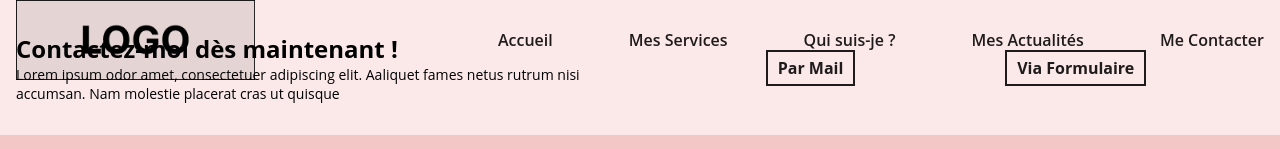
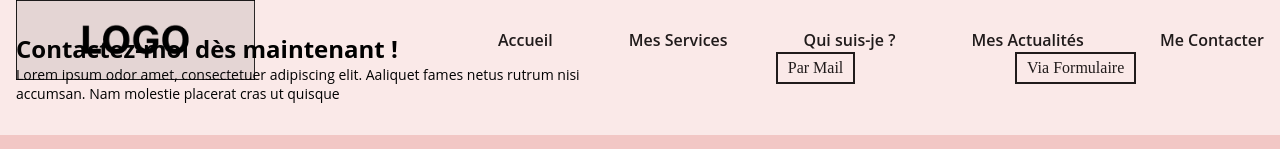
Before and after one commit to Banh-DucLee/tidrone, a Nuxt app: page /about in a window 1280 px wide. Shown: the top 149 px of the page. Built offline with nearby package versions, Linux system fonts and the light colour scheme.

Commit message:
Renamed prop buttonStyle to buttonClass in Button component

```diff
--- a/components/Footer.vue
+++ b/components/Footer.vue
@@ -6,8 +6,8 @@
                 <p class="text-sm">Lorem ipsum odor amet, consectetuer adipiscing elit. Aaliquet fames netus rutrum nisi accumsan. Nam molestie placerat cras ut quisque</p>
             </div>
             <div class="footer-top-cta">
-                <Button buttonType="mail" text="Par Mail" to="contact@tidrone.fr" buttonStyle="button-typo-large" />
-                <Button buttonType="redirect" text="Via Formulaire" to="/contact" buttonStyle="button-typo-large" />
+                <Button buttonType="mail" text="Par Mail" to="contact@tidrone.fr" buttonClass="button-typo-large" />
+                <Button buttonType="redirect" text="Via Formulaire" to="/contact" buttonClass="button-typo-large" />
             </div>
         </div>
         <div class="footer-bottom">
```
